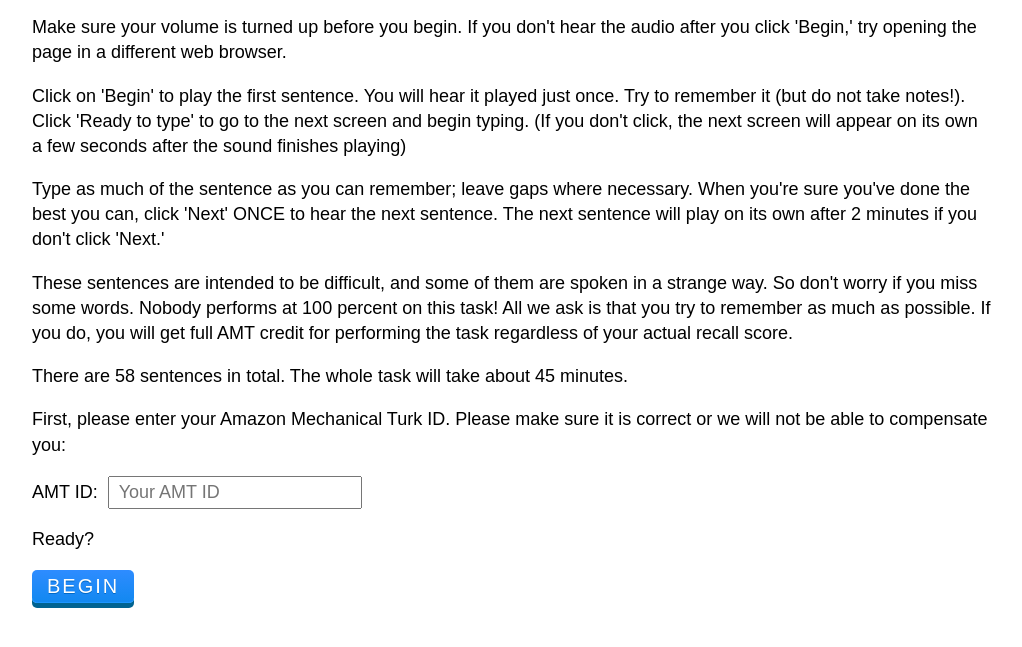
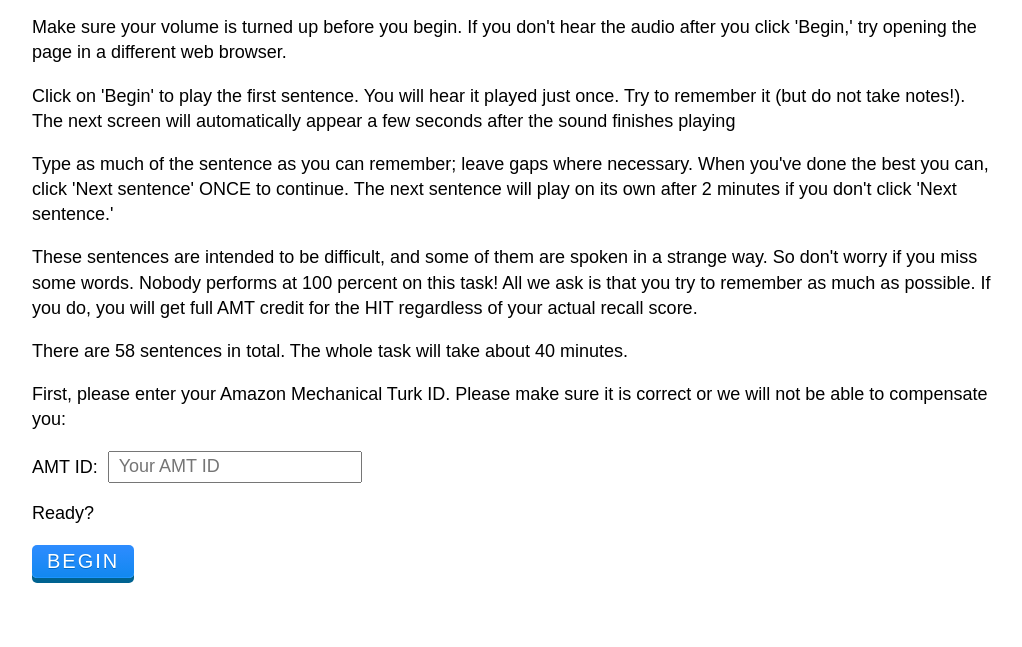
Before and after one commit to eag1/eag1.github.io, a plain HTML site: page index.html in a window 1280 px wide. Shown: the part 145-792 px from the top of the page, without its empty margins (128-1150 px from the left). Drawn offline with nearby package versions, Linux system fonts and the light colour scheme; a web font is replaced by a local one.

Commit message:
new instructions

```diff
--- a/index.html
+++ b/index.html
@@ -123,13 +123,13 @@ In this exercise, you will hear a series of recorded sentences, played one at a
 
 Make sure your volume is turned up before you begin.  If you don't hear the audio after you click 'Begin,' try opening the page in a different web browser. </p><p>
 
-Click on 'Begin' to play the first sentence. You will hear it played just once. Try to remember it (but do not take notes!).  Click 'Ready to type' to go to the next screen and begin typing. (If you don't click, the next screen will appear on its own a few seconds after the sound finishes playing) </p><p>
+Click on 'Begin' to play the first sentence. You will hear it played just once. Try to remember it (but do not take notes!).  The next screen will automatically appear a few seconds after the sound finishes playing </p><p>
 
-Type as much of the sentence as you can remember; leave gaps where necessary. When you're sure you've done the best you can, click 'Next' ONCE to hear the next sentence.  The next sentence will play on its own after 2 minutes if you don't click 'Next.'</p><p>
+Type as much of the sentence as you can remember; leave gaps where necessary. When you've done the best you can, click 'Next sentence' ONCE to continue.  The next sentence will play on its own after 2 minutes if you don't click 'Next sentence.'</p><p>
 
-These sentences are intended to be difficult, and some of them are spoken in a strange way. So don't worry if you miss some words. Nobody performs at 100 percent on this task!  All we ask is that you try to remember as much as possible. If you do, you will get full AMT credit for performing the task regardless of your actual recall score.</p><p>
+These sentences are intended to be difficult, and some of them are spoken in a strange way. So don't worry if you miss some words. Nobody performs at 100 percent on this task!  All we ask is that you try to remember as much as possible. If you do, you will get full AMT credit for the HIT regardless of your actual recall score.</p><p>
 
-There are 58 sentences in total. The whole task will take about 45 minutes.</p><p>
+There are 58 sentences in total. The whole task will take about 40 minutes.</p><p>
 
 First, please enter your Amazon Mechanical Turk ID. Please make sure it is correct or we will not be able to compensate you:
 </p><p>
```
